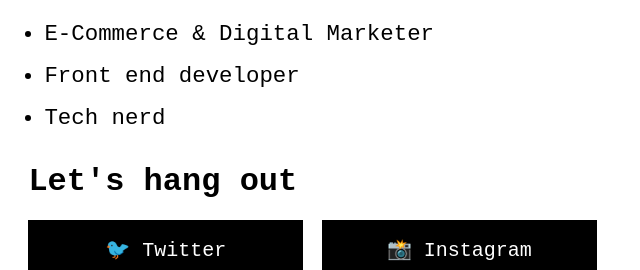
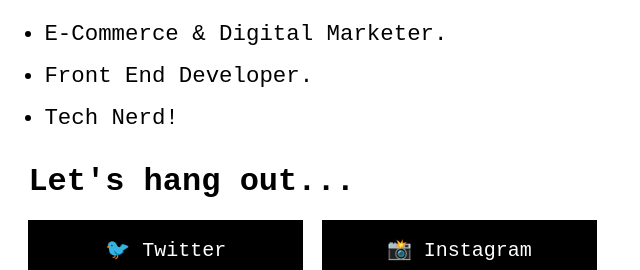
Before and after one commit to jparcher/jparcher.github.io, a plain HTML site: page index.html in a window 1280 px wide. Shown: the part 220-490 px from the top of the page, 106-746 px from the left. Drawn offline with Linux system fonts and the light colour scheme.

Commit message:
text change

```diff
--- a/index.html
+++ b/index.html
@@ -42,11 +42,11 @@
       <div class="wrapper-inner">
         <div class="row">
           <ul>
-            <li>E-Commerce & Digital Marketer</li>
-            <li>Front end developer</li>
-            <li>Tech nerd</li>
+            <li>E-Commerce & Digital Marketer.</li>
+            <li>Front End Developer.</li>
+            <li>Tech Nerd!</li>
           </ul>
-          <h2>Let's hang out</h2>
+          <h2>Let's hang out...</h2>
           <div>
             <a href="https://twitter.com/_itsjp" class="button button--half" target="_blank" rel="noopener noreferrer nofollow">🐦 Twitter</a>
             <a href="https://instagram.com/_jparcher" class="button button--half" target="_blank" rel="noopener noreferrer nofollow">📸 Instagram</a>
```
